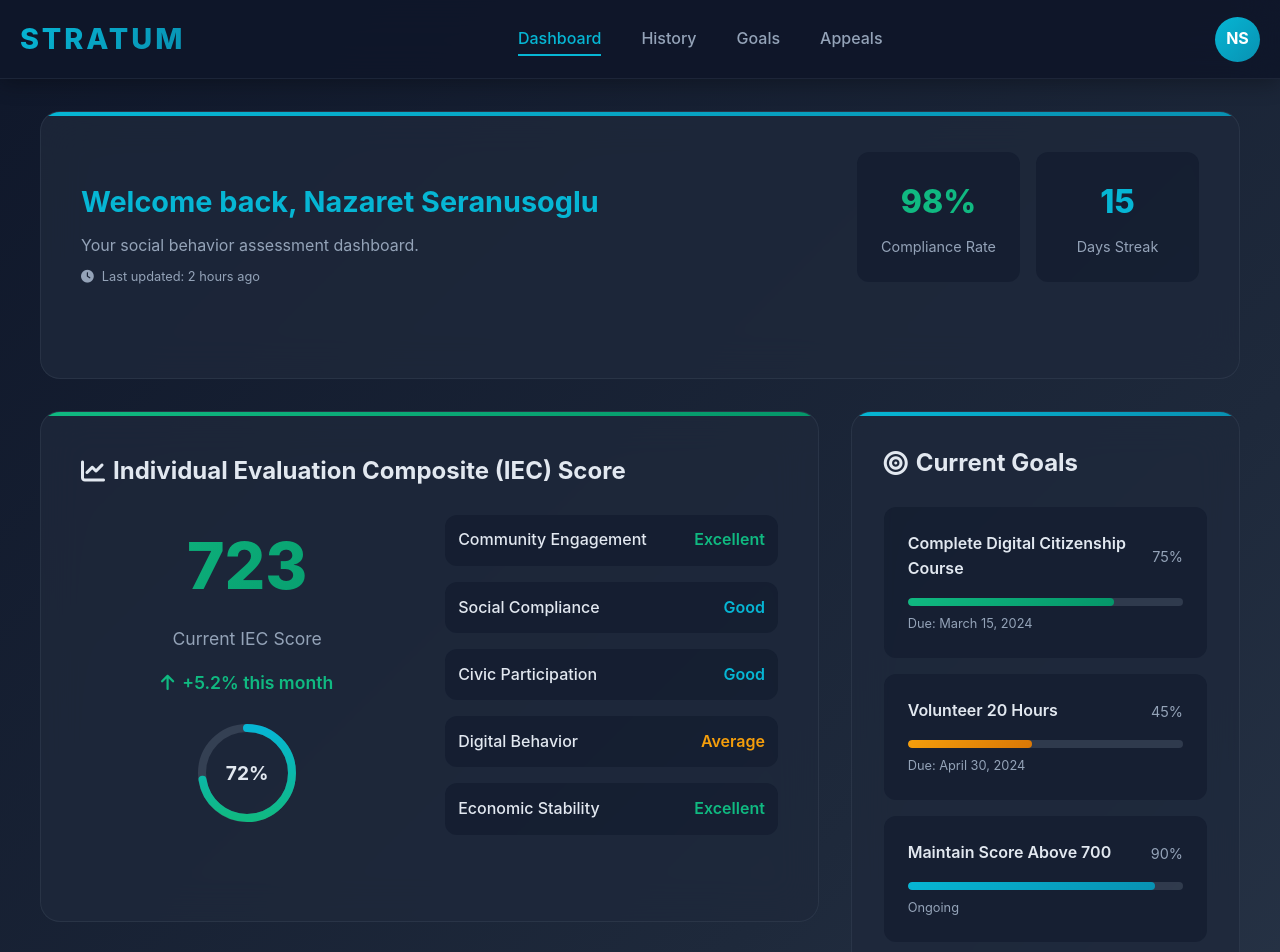
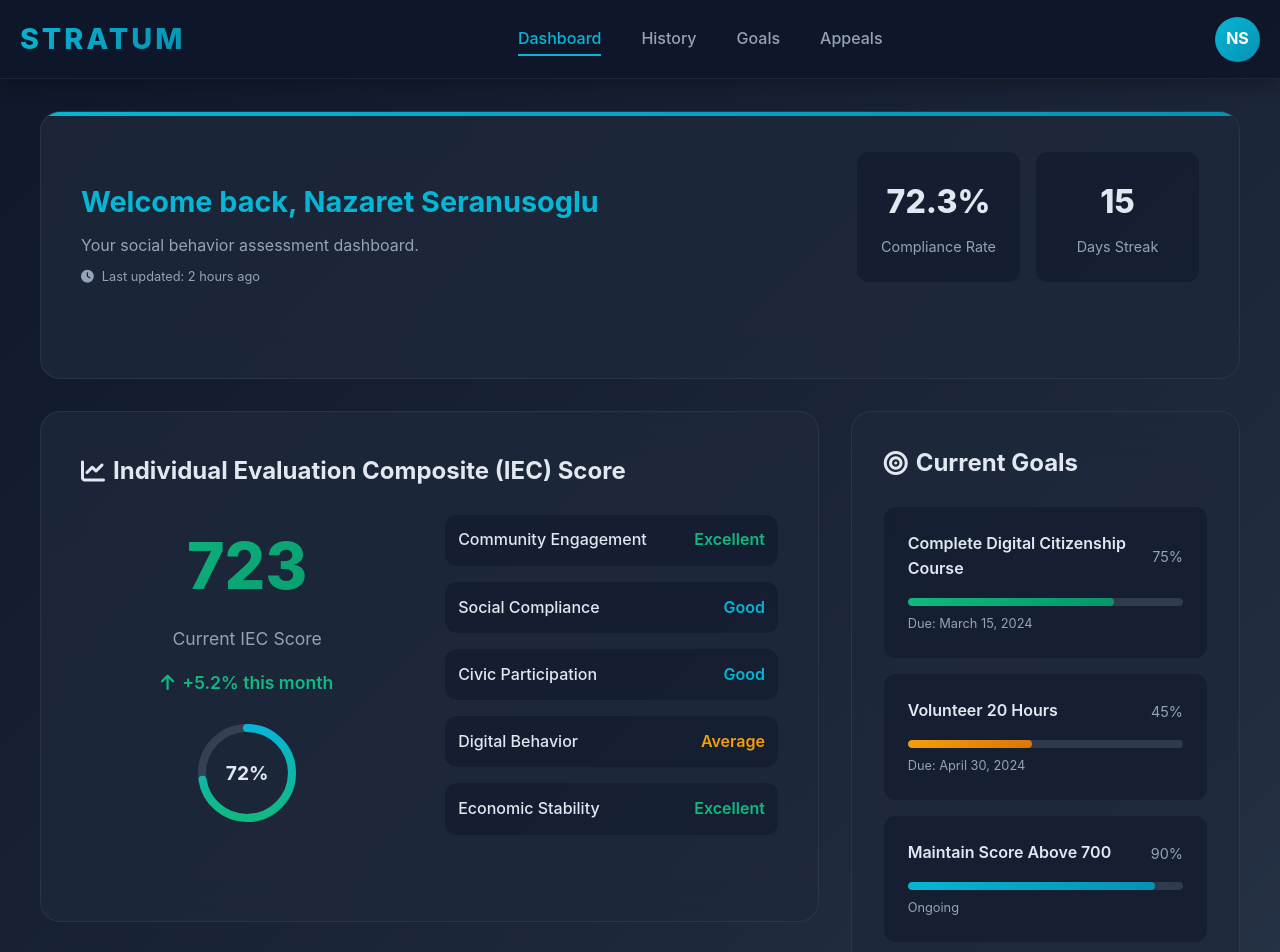
Before and after one commit to Naza16/Stratum, a plain HTML site: page Citizen-Dashboard.html in a window 1280 px wide. Shown: the top 952 px of the page. Drawn offline with Linux system fonts and the light colour scheme.

Commit message:
Update Citizen-Dashboard.html

```diff
--- a/Citizen-Dashboard.html
+++ b/Citizen-Dashboard.html
@@ -251,7 +251,6 @@
             left: 0;
             right: 0;
             height: 4px;
-            background: var(--gradient-success);
         }
 
         .score-overview {
@@ -383,7 +382,6 @@
             left: 0;
             right: 0;
             height: 4px;
-            background: var(--gradient-warning);
         }
 
         .section-title {
@@ -510,7 +508,6 @@
             left: 0;
             right: 0;
             height: 4px;
-            background: var(--gradient-secondary);
         }
 
         .activity-item {
@@ -584,7 +581,6 @@
             left: 0;
             right: 0;
             height: 4px;
-            background: var(--gradient-primary);
         }
 
         .goal-item {
@@ -827,11 +823,11 @@
                         </div>
                         <div class="quick-stats">
                             <div class="stat-card">
-                                <div class="stat-number" style="color: var(--accent-green);">98%</div>
+                                <div class="stat-number">72.3%</div>
                                 <div class="stat-label">Compliance Rate</div>
                             </div>
                             <div class="stat-card">
-                                <div class="stat-number" style="color: var(--primary-cyan);">15</div>
+                                <div class="stat-number">15</div>
                                 <div class="stat-label">Days Streak</div>
                             </div>
                         </div>
```
